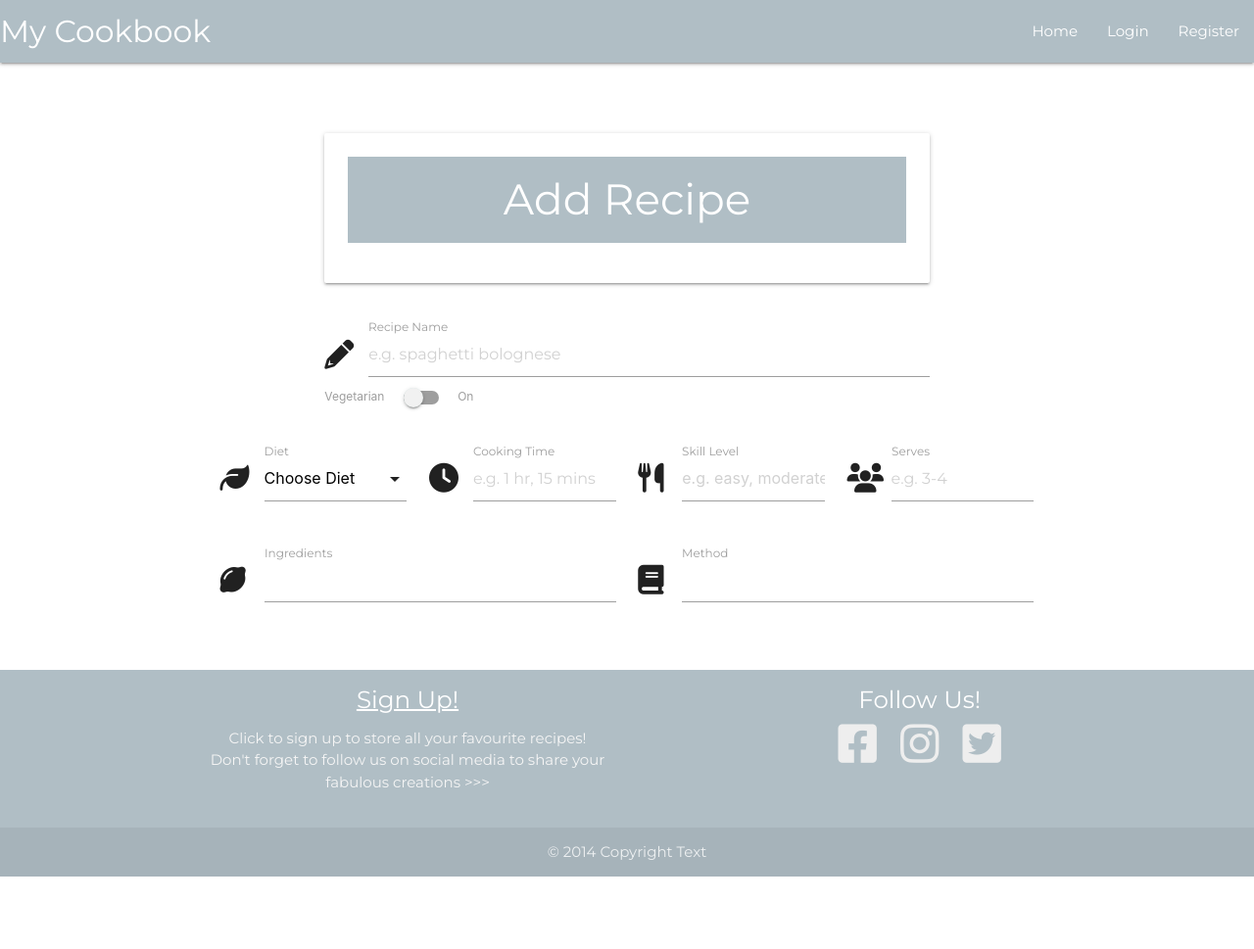
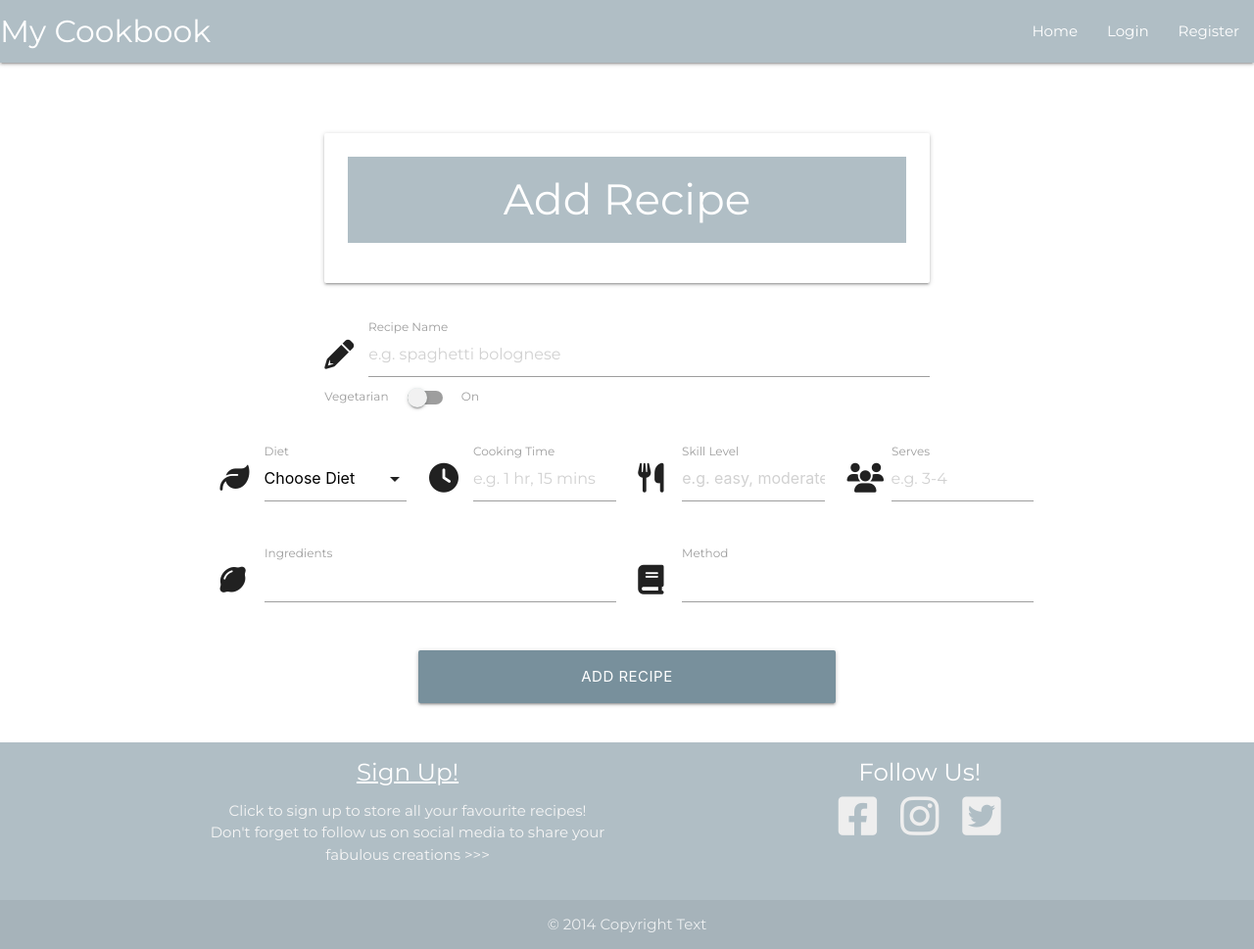
Before and after one commit to LauraJones929/project-3, a Flask app: page /add_recipe in a window 1280 px wide. Shown: the whole page at 98% size. Before the commit the page ends 895 px from the top, so only its background shows below. Run offline with Flask 2, Linux system fonts and the light colour scheme; data that the repository does not hold is empty; some libraries are stand-ins or nearby versions; some web fonts are replaced.

Commit message:
Allow user to submit recipe to db

```diff
--- a/app.py
+++ b/app.py
@@ -95,8 +95,25 @@ def logout():
     return redirect(url_for("login"))
 
 
-@app.route("/add_recipe")
+@app.route("/add_recipe", methods=["GET", "POST"])
 def add_recipe():
+    if request.method == "POST":
+        vegetarian = "on" if request.form.get("vegetarian-switch") else "off"
+        recipe = {
+            "diet_name": request.form.get("diet_name"),
+            "recipe_name": request.form.get("recipe_name"),
+            "vegetarian": vegetarian,
+            "cooking_time": request.form.get("cooking_time"),
+            "skill_level": request.form.get("skill_level"),
+            "serves": request.form.get("serves"),
+            "ingredients": request.form.get("ingredients"),
+            "method": request.form.get("method"),
+            "created_by": session["user"]
+        }
+        mongo.db.recipes.insert_one(recipe)
+        flash("Recipe Successfully Added!")
+        return redirect(url_for("get_recipes"))
+
     diets = mongo.db.categories.find().sort("diet_name", 1)
     skills = mongo.db.recipes.find().sort("skill_level", 1)
     return render_template("add_recipe.html", diets=diets, skills=skills)
--- a/static/css/style.css
+++ b/static/css/style.css
@@ -4,6 +4,7 @@ body {
     display: flex;
     min-height: 100vh;
     flex-direction: column;
+    font-family: 'Montserrat', 'sans-serif';
   }
 
   main {
--- a/templates/add_recipe.html
+++ b/templates/add_recipe.html
@@ -12,7 +12,8 @@
     </div>
 
     <div class="row">
-        <form class="col s12" method="POST" action="">
+        <form class="col s12" method="POST" action="{{ url_for('add_recipe')}}">
+            <!-- Recipe name -->
             <div class="row">
                 <div class="input-field col s8 offset-s2 l6 offset-l3">
                     <i class="fas fa-pencil prefix"></i>
@@ -29,6 +30,7 @@
                       </div>
                 </div>
             </div>
+            <!-- Recipe information -->
             <div class="row">
                 <div class="input-field col s10 offset-s1 m4 offset-m2 l2 offset-l2">
                     <i class="fas fa-leaf prefix"></i>
@@ -54,11 +56,12 @@
                 </div>
                 <div class="input-field col s10 offset-s1 m4 l2">
                     <i class="fas fa-users prefix"></i>
-                    <input id="serves" name="serves" type="tel" class="font-style validate"
+                    <input id="serves" name="serves" type="text" class="font-style validate"
                         minlength="1" maxlength="5" placeholder="e.g. 3-4" required>
                     <label for="serves" class="font-style validate">Serves</label>
                 </div>
             </div>
+            <!-- Ingredients & Methods inputs -->
             <div class="row">
                 <div class="input-field col s10 offset-s1 m5 offset-m1 l4 offset-l2">
                     <i class="fas fa-lemon prefix"></i>
@@ -77,6 +80,14 @@
                     <label for="method" class="font-style validate">Method</label>
                 </div>
             </div>
+            <!-- Submit button -->
+            <div class="row">
+                <button type="submit" class="col s10 offset-s1 m8 offset-m2 l4 offset-l4
+                    btn-large blue-grey lighten-1"
+                    id="submit-btn">
+                    Add Recipe
+                </button>
+            </div>
         </form>
     </div>
 
```
Also changed, not shown: templates/recipes.html (+20 -16 lines).
